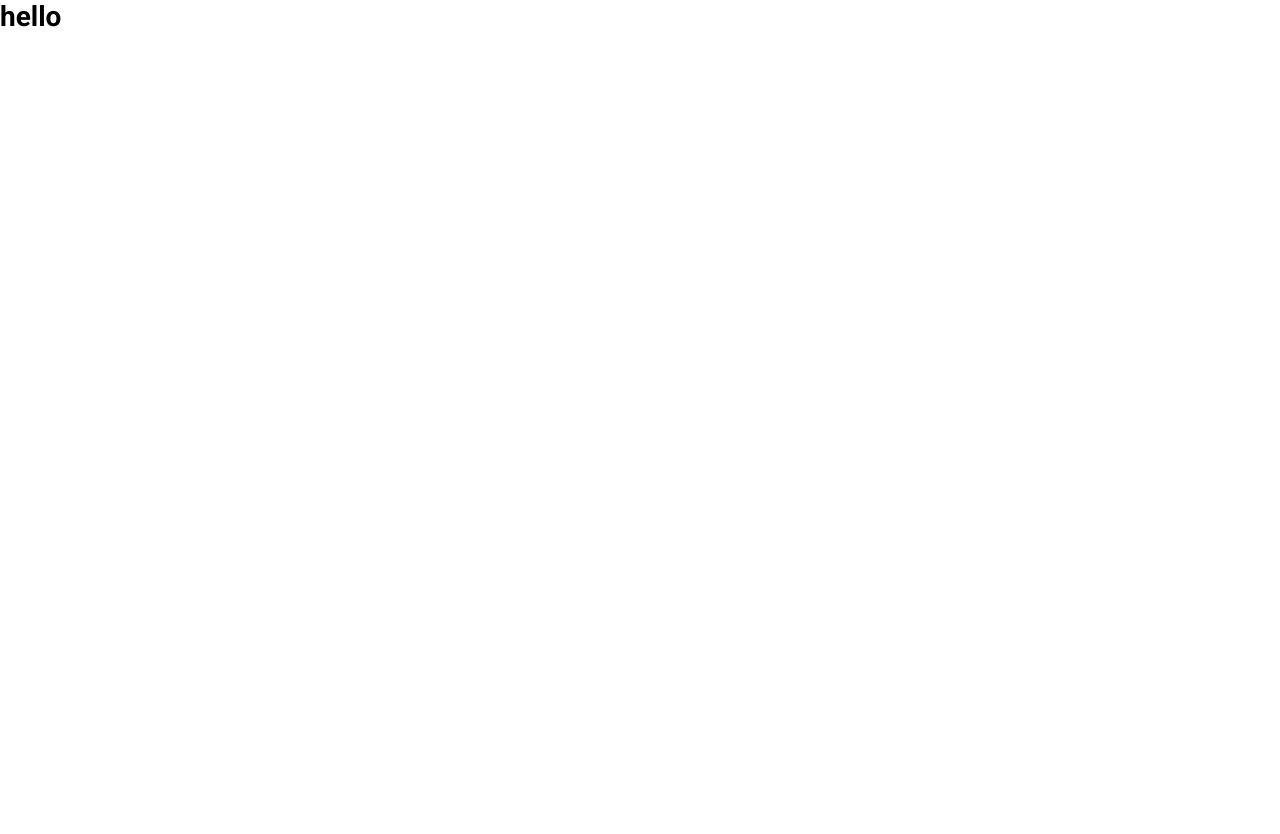
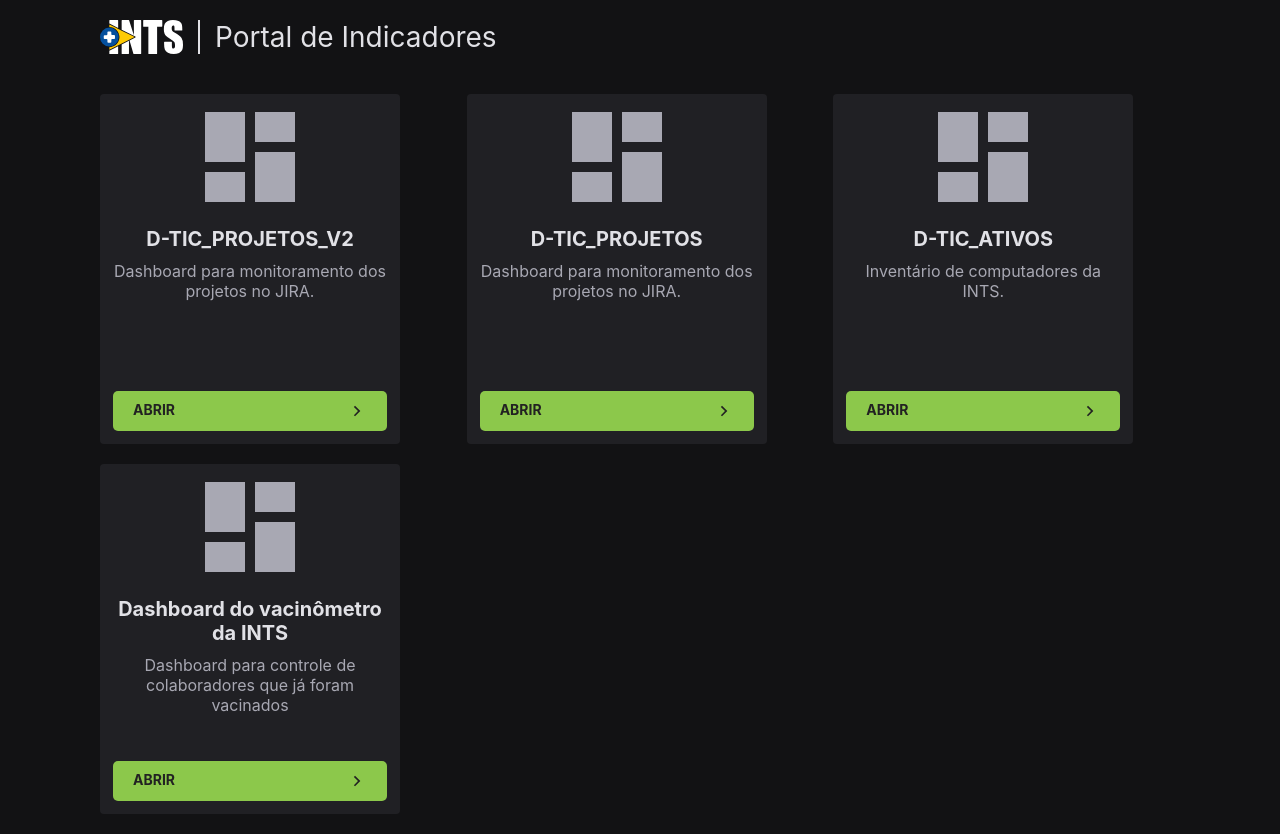
Before and after one commit to lucaslsneves/portal, a React (Create React App) app: page / in a window 1280 px wide. Before the commit the page ends 800 px from the top, so only its background shows below. Built offline with nearby package versions, Linux system fonts and the light colour scheme.

Commit message:
add 4 cards

```diff
--- a/package.json
+++ b/package.json
@@ -6,9 +6,12 @@
     "@testing-library/jest-dom": "^5.13.0",
     "@testing-library/react": "^11.2.7",
     "@testing-library/user-event": "^12.8.3",
+    "polished": "^4.1.3",
     "react": "^17.0.2",
     "react-dom": "^17.0.2",
+    "react-icons": "^4.2.0",
     "react-scripts": "4.0.3",
+    "react-switch": "^6.0.0",
     "styled-components": "^5.3.0",
     "web-vitals": "^1.1.2"
   },
--- a/src/App.js
+++ b/src/App.js
@@ -1,14 +1,53 @@
 
+import { useState } from 'react';
+import dark from './styles/themes/dark'
+import light from './styles/themes/light'
+import { ThemeProvider } from 'styled-components';
 import GlobalStyle from './styles/global';
+import Card from './components/Card';
+import Header from './components/Header';
+import AppContainer from './components/AppContainer';
+import CardSection from './components/CardSection';
 
 function App() {
+  const [theme, setTheme] = useState('dark');
+
+  const themes = {
+    dark,
+    light
+  }
+
   return (
-    <div className="App">
-      <header className="App-header">
-       <h1>hello</h1>
-       <GlobalStyle/>
-      </header>
-    </div>
+    <ThemeProvider theme={themes[theme]}>
+      <AppContainer>
+        <Header setTheme={setTheme} theme={theme} />
+
+        <CardSection>
+          <Card
+            url="https://app.powerbi.com/groups/me/reports/26311468-e27e-4724-8e50-c6d9271eb6fd/ReportSection25dafee6c7070657804b"
+            title="D-TIC_PROJETOS_V2"
+            description="Dashboard para monitoramento dos projetos no JIRA."
+          />
+          <Card
+            url="https://app.powerbi.com/groups/me/reports/c3313ca5-55f3-438f-a218-c50d785c6f81/ReportSection9eec9aeed0040923d8ec"
+            title="D-TIC_PROJETOS"
+            description="Dashboard para monitoramento dos projetos no JIRA."
+          />
+          <Card
+            url="https://app.powerbi.com/groups/me/reports/36a677ff-ecbe-4d7d-a952-82092cfc50fb/ReportSection"
+            title="D-TIC_ATIVOS"
+            description="Inventário de computadores da INTS."
+          />
+           <Card
+            url="https://app.powerbi.com/groups/me/reports/71c8c20a-b0a0-465d-95a0-b0fc7c2c61a4"
+            title="Dashboard do vacinômetro da INTS"
+            description="Dashboard para controle de colaboradores que já foram vacinados"
+          />
+        </CardSection>
+        <GlobalStyle />
+      </AppContainer>
+    </ThemeProvider>
+
   );
 }
 
--- a/src/components/AppContainer/index.js
+++ b/src/components/AppContainer/index.js
@@ -1,7 +1,9 @@
 import styled from 'styled-components';
 
 const AppContainer = styled.div`
-
+    max-width: 1080px;
+    padding-top: 20px;
+    margin: 0 auto;
 `;
 
 export default AppContainer;
--- a/src/components/Card/index.js
+++ b/src/components/Card/index.js
@@ -1,9 +1,27 @@
 import React from 'react';
+import { MdDashboard} from 'react-icons/md';
+import {RiArrowRightSLine} from 'react-icons/ri';
+import { HiOutlineDocumentReport } from 'react-icons/hi';
 
-// import { Container } from './styles';
+import { Container, ContentContainer, ImgContainer } from './styles';
 
-function Card() {
-  return <div />;
+function Card({ url, img, title, description, type = 'dashboard' }) {
+  return (
+    <Container>
+      <ImgContainer>
+        {type === 'dashboard' ? <MdDashboard size={120}  /> : <HiOutlineDocumentReport size={120}  />}
+      </ImgContainer>
+
+      <ContentContainer>
+        <h1>{title}</h1>
+        <p>{description}</p>
+        <a rel="noreferrer" href={url} target="_blank">
+          Abrir
+          <RiArrowRightSLine size={20} color="#222"/>
+          </a>
+      </ContentContainer>
+    </Container>
+  )
 }
 
 export default Card;
--- a/src/components/Card/styles.js
+++ b/src/components/Card/styles.js
@@ -1,5 +1,76 @@
 import styled from 'styled-components';
+import {darken} from 'polished';
+export const Container = styled.div`
+  width: 300px;
+  height: 350px;
+  border-radius: 4px;
+  background-color: #202024;
+  display: flex;
+  flex-direction: column;
+  justify-content: center;
+  transition: 200ms;
+  text-align: center;
+  border: 3px solid transparent;
 
-export const Container = styled.div`
+  svg {
+     // color: #656464;
+     color:#a8a8b3;
+  }
+  &:hover {
+    border: 3px solid #8cc84b;
+
+    svg {
+      color: #8cc84b;
+  }
+  }
 
 `;
+
+export const ImgContainer = styled.div`
+    display:flex;
+    justify-content: center;
+    align-items: center;
+    height: 180;
+`;
+
+export const ContentContainer = styled.div`
+padding: 10px;
+display: flex;
+height: 100%;
+//background-color: #f9fafb;
+flex-direction: column;
+align-items: center;
+//border-top: 1px solid #ddd;
+color:#a8a8b3;
+  h1 {
+      font-size: 20px;
+    //  color:#656464;
+    color:#e1e1e6;
+  }
+
+  p {
+      font-size: 16px;
+      text-align:center;
+      margin:10px 0;
+
+  }
+
+  a {
+    margin-top: auto;
+      border-radius: 5px;
+      display: flex;
+      justify-content: space-between;
+      text-decoration: none;
+      width:100%;
+      padding: 10px 20px;
+      font-weight: bold;
+      text-transform: uppercase;
+      font-size: 14px;
+      color: #222;
+      background-color: #8cc84b;
+      transition: 200ms;
+      &:hover {
+        background-color: ${darken(0.06, '#8cc84b')};
+      }
+  }
+`;
--- /dev/null
+++ b/src/components/CardSection/index.js
@@ -0,0 +1,11 @@
+import styled from 'styled-components';
+
+const CardSection = styled.div`
+  display: grid;
+  grid-template-columns: repeat(3, 1fr);
+  grid-gap: 20px;
+
+  padding-bottom: 20px;
+`;
+
+export default CardSection;
--- /dev/null
+++ b/src/components/Header/index.js
@@ -0,0 +1,15 @@
+import React from 'react';
+import {shade} from 'polished';
+import logo from '../../assets/logo.svg'
+ import { Container } from './styles';
+ import Switch from "react-switch";
+function Header({setState,theme}) {
+  return <Container>
+    <div>
+     <img src={logo} alt="Logo INTS"/>
+     <h1>Portal de Indicadores</h1>
+     </div>
+  </Container>
+}
+
+export default Header;
--- /dev/null
+++ b/src/components/Header/styles.js
@@ -0,0 +1,21 @@
+import styled from 'styled-components';
+
+export const Container = styled.header`
+  display: flex;
+  justify-content: space-between;
+  margin-bottom: 40px;
+  div {
+    display: flex;
+    align-items: center;
+  }
+  img {
+    padding-right: 15px;
+    width:100px;
+    border-right: 2px solid #e1e1e6;
+  }
+  h1 {
+    margin-left: 15px;
+    font-weight: 400;
+    color:#e1e1e6;
+  }
+`;
--- a/src/styles/global.js
+++ b/src/styles/global.js
@@ -2,6 +2,7 @@ import { createGlobalStyle } from 'styled-components';
 
 export default createGlobalStyle`
   @import url('https://fonts.googleapis.com/css?family=Roboto:400,700&display=swap');
+  @import url('https://fonts.googleapis.com/css2?family=Inter:wght@300;400;700&display=swap');
   * {
     padding: 0;
     margin: 0;
@@ -16,9 +17,10 @@ export default createGlobalStyle`
   }
   body {
     -webkit-font-smoothing: antialiased;
+    background-color: #121214;
   }
   body, input, button {
-    font: 14px 'Roboto', sans-serif;
+    font: 14px 'Inter', sans-serif;
   }
   a {
     text-decoration: none;
--- /dev/null
+++ b/src/styles/themes/dark.js
@@ -0,0 +1,13 @@
+// eslint-disable-next-line import/no-anonymous-default-export
+export default {
+    title: 'dark',
+
+    colors: {
+      primary: '#333',
+      secundary: '#C62E65',
+
+      background: '#121214',
+      background2: '#232c31',
+      text: '#fff'
+    },
+  };
--- /dev/null
+++ b/src/styles/themes/light.js
@@ -0,0 +1,12 @@
+// eslint-disable-next-line import/no-anonymous-default-export
+export default {
+    title: 'light',
+
+    colors: {
+      primary: '#C62E65',
+      secundary: '#D63AF9',
+
+      background: '#f5f5f5',
+      text: '#333'
+    },
+  };
```
Also changed, not shown: src/assets/logo.svg (added), 1 other file (tests, documents, lock files or other folders).
